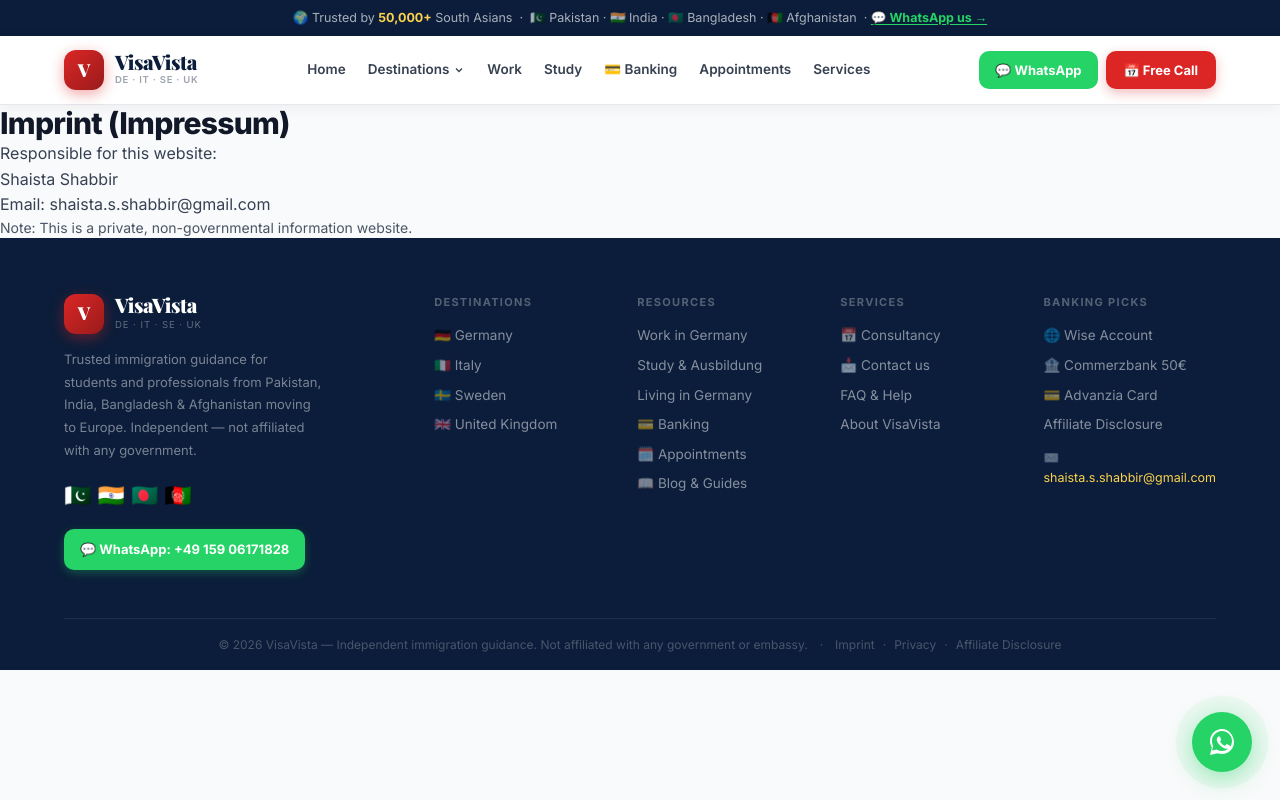
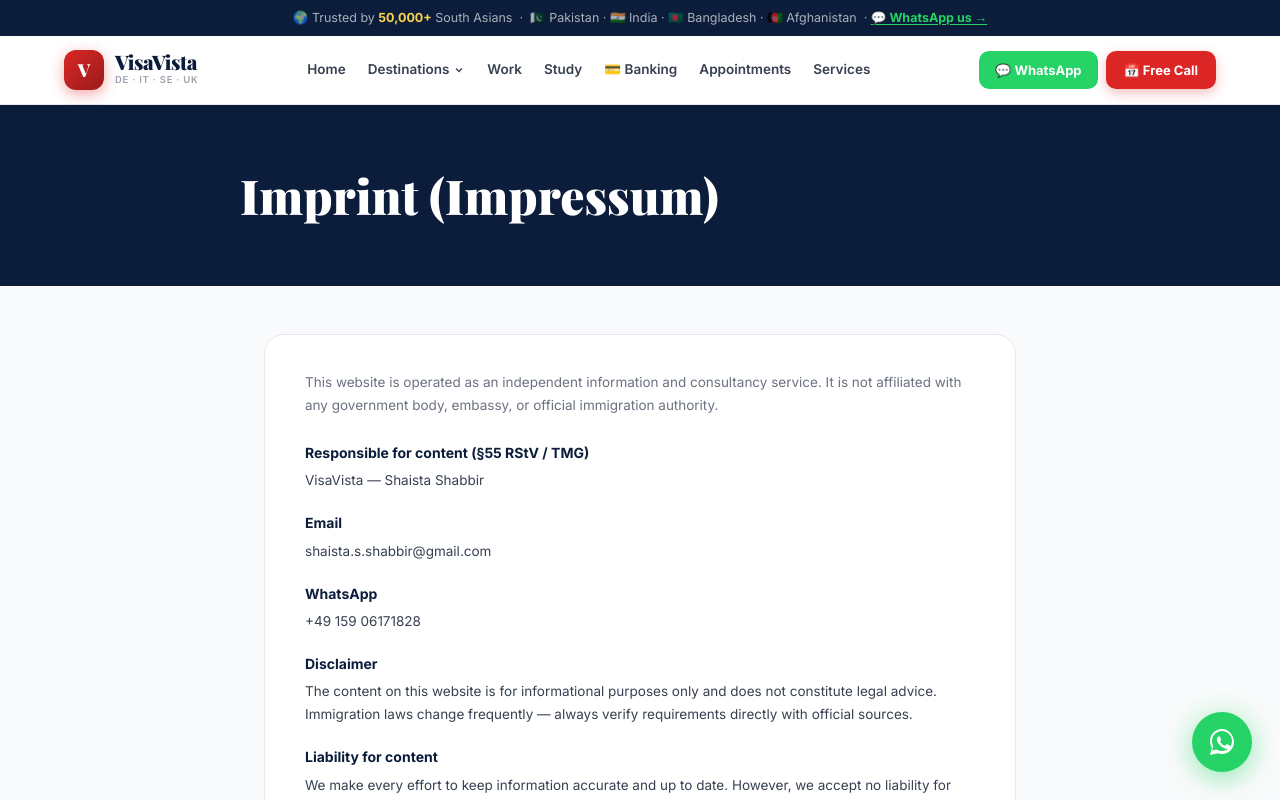
Before and after one commit to ShaistaShabbir-prog/start-in-germany-full, a Next.js app: page /imprint in a window 1280 px wide. Shown: the top 800 px of the page. Built offline with nearby package versions, Linux system fonts and the light colour scheme.

Commit message:
feat: Italy/Sweden/UK pages + WhatsApp +4915906171828 + Blog + Contact + GA

```diff
--- a/app/imprint/page.tsx
+++ b/app/imprint/page.tsx
@@ -1 +1,32 @@
-export default function Imprint(){return(<div className='container-narrow py-12'><h1 className='text-3xl font-extrabold tracking-tight'>Imprint (Impressum)</h1><p className='mt-4 text-gray-700'>Responsible for this website:</p><p className='mt-2 text-gray-700'>Shaista Shabbir<br/>Email: shaista.s.shabbir@gmail.com</p><p className='mt-6 text-sm text-gray-600'>Note: This is a private, non-governmental information website.</p></div>)}
+"use client";
+import Link from "next/link";
+const PD='"Playfair Display",Georgia,serif';
+export default function ImprintPage(){
+  return(
+    <div style={{background:"#F9FAFB"}}>
+      <div style={{background:"#0B1D3A",padding:"52px 1.5rem"}}>
+        <div style={{maxWidth:"800px",margin:"0 auto"}}>
+          <h1 style={{fontFamily:PD,fontWeight:900,fontSize:"clamp(2rem,4vw,3rem)",color:"#fff"}}>Imprint (Impressum)</h1>
+        </div>
+      </div>
+      <section style={{maxWidth:"800px",margin:"0 auto",padding:"3rem 1.5rem"}}>
+        <div style={{background:"#fff",borderRadius:"20px",padding:"36px 40px",border:"1.5px solid #E5E7EB"}}>
+          <p style={{fontSize:"13.5px",color:"#6B7280",lineHeight:1.75,marginBottom:"24px"}}>This website is operated as an independent information and consultancy service. It is not affiliated with any government body, embassy, or official immigration authority.</p>
+          {[
+            ["Responsible for content (§55 RStV / TMG)","VisaVista — Shaista Shabbir"],
+            ["Email","shaista.s.shabbir@gmail.com"],
+            ["WhatsApp","+49 159 06171828"],
+            ["Disclaimer","The content on this website is for informational purposes only and does not constitute legal advice. Immigration laws change frequently — always verify requirements directly with official sources."],
+            ["Liability for content","We make every effort to keep information accurate and up to date. However, we accept no liability for the completeness, accuracy, or timeliness of the content provided."],
+            ["Affiliate links","This site uses affiliate links for banking products (Wise, Commerzbank, Advanzia). See our Affiliate Disclosure page for full details."],
+          ].map(([k,v])=>(
+            <div key={k} style={{marginBottom:"20px"}}>
+              <div style={{fontWeight:700,color:"#0B1D3A",fontSize:"14px",marginBottom:"5px"}}>{k}</div>
+              <div style={{fontSize:"13.5px",color:"#374151",lineHeight:1.7}}>{v}</div>
+            </div>
+          ))}
+        </div>
+      </section>
+    </div>
+  );
+}
```
